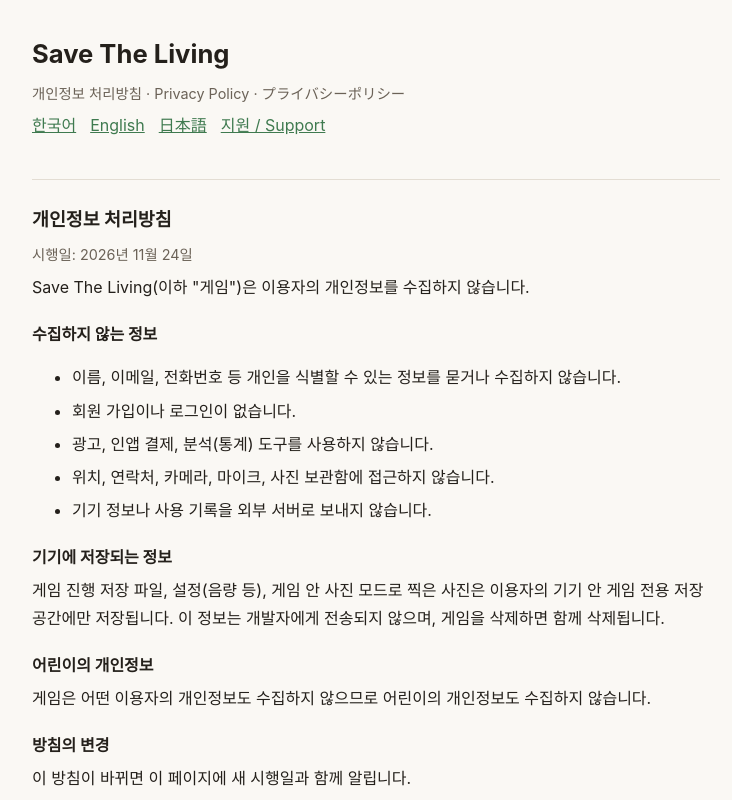
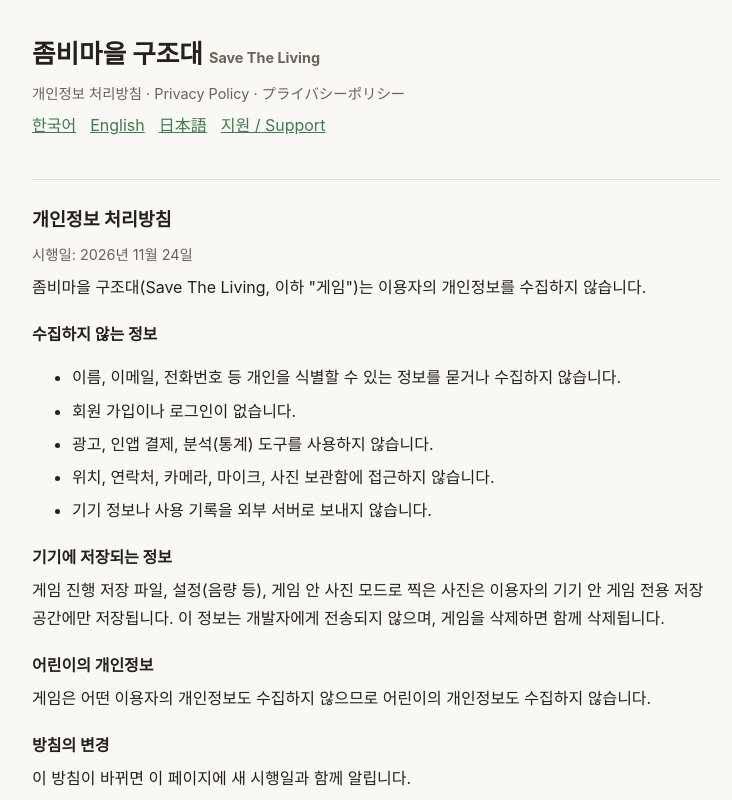
Before and after one commit to leejinwookit/savetheliving-support, a plain HTML site: page privacy.html in a window 1280 px wide. Shown: the top 800 px of the page, without its empty margins (264-996 px from the left). Drawn offline with Linux system fonts and the light colour scheme.

Commit message:
스토어 이름 '좀비마을 구조대'를 페이지 제목에 표시
Co-Authored-By: Claude Opus 5.5 <noreply@anthropic.com>

```diff
--- a/privacy.html
+++ b/privacy.html
@@ -3,7 +3,7 @@
 <head>
 <meta charset="utf-8">
 <meta name="viewport" content="width=device-width,initial-scale=1">
-<title>Save The Living — 개인정보 처리방침 / Privacy Policy</title>
+<title>좀비마을 구조대 (Save The Living) — 개인정보 처리방침 / Privacy Policy</title>
 <style>
 :root{--bg:#faf8f4;--ink:#24201b;--muted:#6b6257;--line:#e3ddd3;--accent:#3f7a4f}
 @media (prefers-color-scheme:dark){:root{--bg:#171513;--ink:#ece6dc;--muted:#a59b8e;--line:#36302a;--accent:#7fbf8c}}
@@ -21,14 +21,14 @@ a{color:var(--accent)}
 </head>
 <body>
 <main>
-<h1>Save The Living</h1>
+<h1>좀비마을 구조대 <span class="muted">Save The Living</span></h1>
 <p class="muted">개인정보 처리방침 · Privacy Policy · プライバシーポリシー</p>
 <nav><a href="#ko">한국어</a><a href="#en">English</a><a href="#ja">日本語</a><a href="index.html">지원 / Support</a></nav>
 
 <section id="ko">
 <h2>개인정보 처리방침</h2>
 <p class="muted">시행일: 2026년 11월 24일</p>
-<p>Save The Living(이하 "게임")은 이용자의 개인정보를 수집하지 않습니다.</p>
+<p>좀비마을 구조대(Save The Living, 이하 "게임")는 이용자의 개인정보를 수집하지 않습니다.</p>
 <h3>수집하지 않는 정보</h3>
 <ul>
 <li>이름, 이메일, 전화번호 등 개인을 식별할 수 있는 정보를 묻거나 수집하지 않습니다.</li>
```
Also changed, not shown: index.html (+2 -2 lines).
